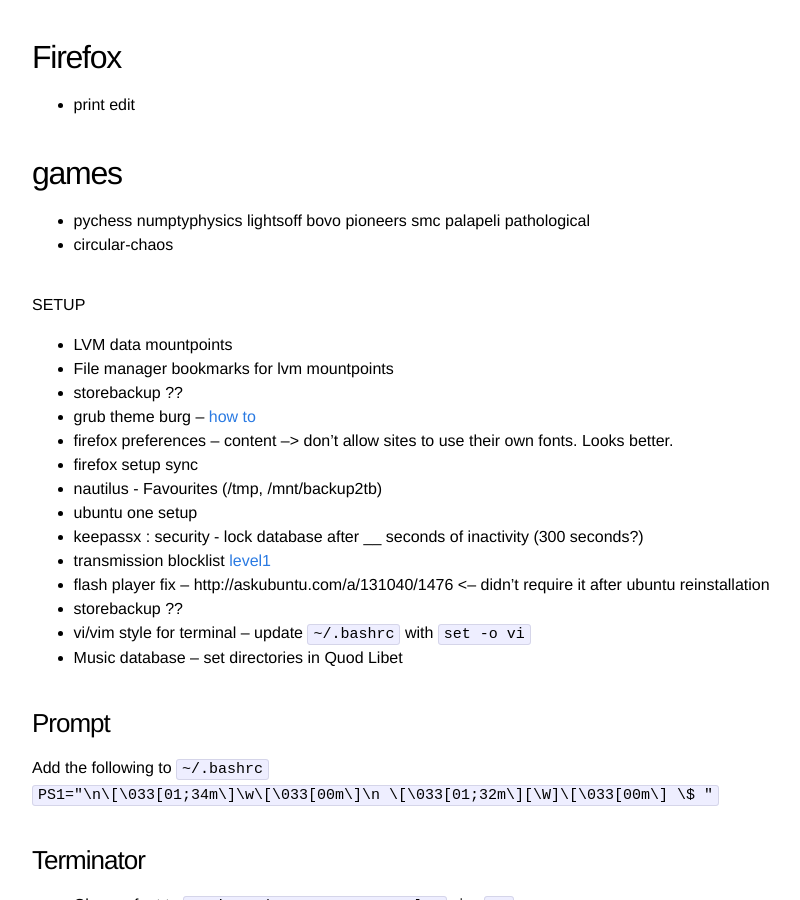
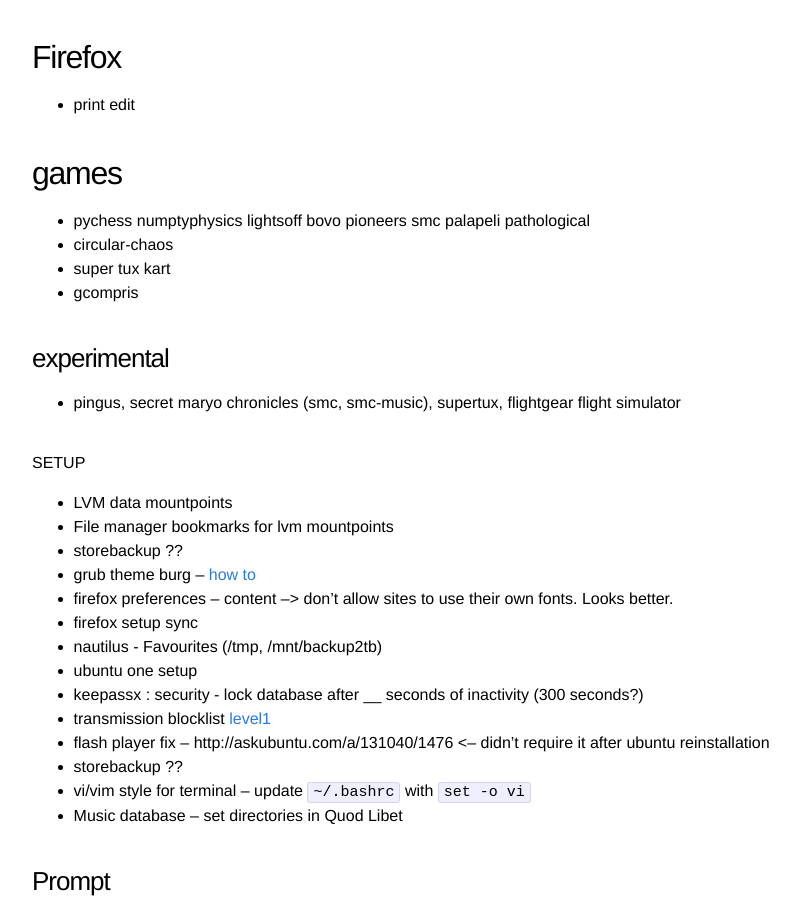
Before and after one commit to ananthp/kurippu, a Jekyll site: the page built from _posts/2014-09-13-stuff-on-top-of-ubuntu.md, in a window 1280 px wide and 900 px high, scrolled down 1545 px. Shown: the whole window, without its empty margins (208-1008 px from the left). Built offline with Jekyll 4.4.1, drawn with Linux system fonts in a browser that asks for light colours.

Commit message:
Update 2014-09-13-stuff-on-top-of-ubuntu.md

```diff
--- a/_posts/2014-09-13-stuff-on-top-of-ubuntu.md
+++ b/_posts/2014-09-13-stuff-on-top-of-ubuntu.md
@@ -70,6 +70,12 @@ ubuntu-restricted-extras <-- not sure now if the option is selected during ubunt
 
 * pychess numptyphysics lightsoff bovo pioneers smc palapeli pathological
 * circular-chaos
+* super tux kart
+* gcompris
+
+### experimental
+
+* pingus, secret maryo chronicles (smc, smc-music), supertux, flightgear flight simulator
 
 # SETUP
 
```
